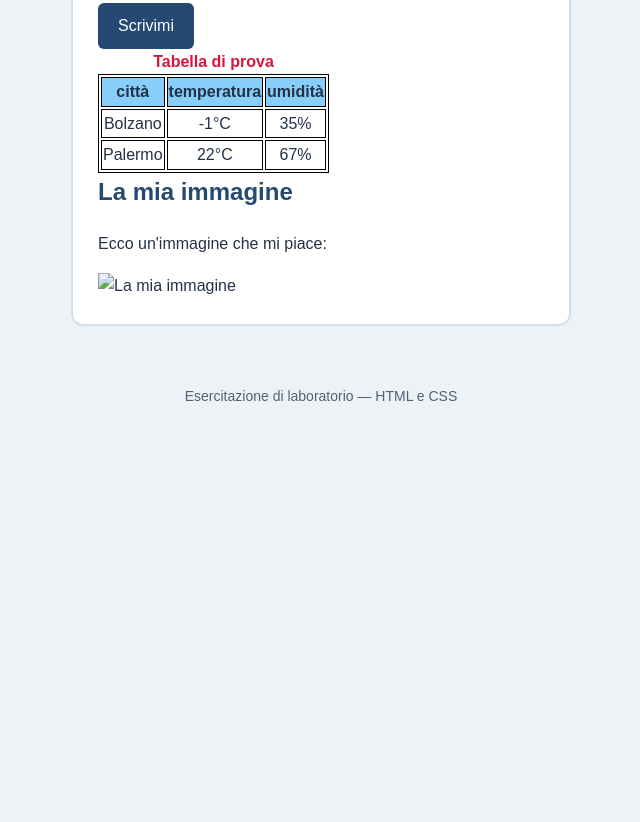
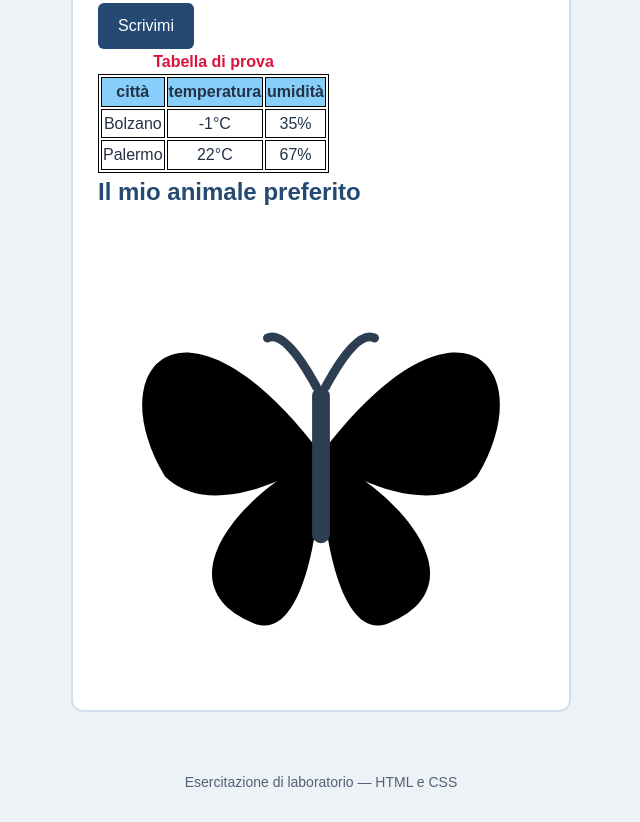
Before and after one commit to Chiarachibbaro/laboratorio-html, a plain HTML site: page index.html in a window 1280 px wide. Shown: the part 1144-1966 px from the top of the page, without its empty margins (319-959 px from the left). Before the commit the page ends 1580 px from the top, so only its background shows below. Drawn offline with Linux system fonts and the light colour scheme.

Commit message:
Add SVG butterfly illustration and update headings

```diff
--- a/index.html
+++ b/index.html
@@ -77,12 +77,23 @@
         <td>67%</td>
     </tr>
     </table>
-<h2>La mia immagine</h2>
-
-<p>Ecco un'immagine che mi piace:</p>
-
-<img src="farfalla.jpeg" alt="La mia immagine" width="300">
-</article>
+<h2>Il mio animale preferito</h2>
+    <div class="contenitore-farfalla">
+  <svg class="farfalla" viewBox="0 0 100 100" xmlns="http://www.w3.org/2000/svg">
+    <!-- Ala superiore sinistra -->
+    <path d="M50 50 C 20 10, 0 30, 15 55 C 25 65, 45 55, 50 50 Z" />
+    <!-- Ala inferiore sinistra -->
+    <path d="M50 50 C 30 60, 15 80, 35 88 C 45 92, 50 70, 50 50 Z" />
+    <!-- Ala superiore destra -->
+    <path d="M50 50 C 80 10, 100 30, 85 55 C 75 65, 55 55, 50 50 Z" />
+    <!-- Ala inferiore destra -->
+    <path d="M50 50 C 70 60, 85 80, 65 88 C 55 92, 50 70, 50 50 Z" />
+    <!-- Corpo e antenne -->
+    <rect x="48" y="35" width="4" height="35" rx="2" fill="#2c3e50" />
+    <path d="M49 35 Q 42 22 38 24 M51 35 Q 58 22 62 24" stroke="#2c3e50" stroke-width="2" fill="none" stroke-linecap="round" />
+  </svg>
+</div>
+  </article>
 </main>
   <!-- Piè di pagina -->
   </body>
```
